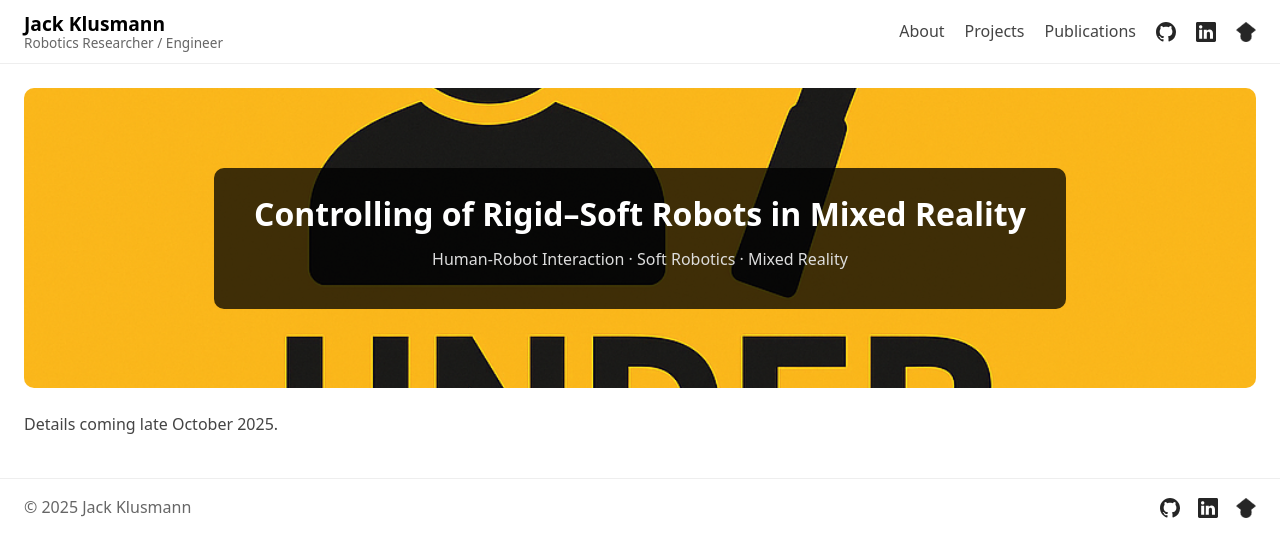
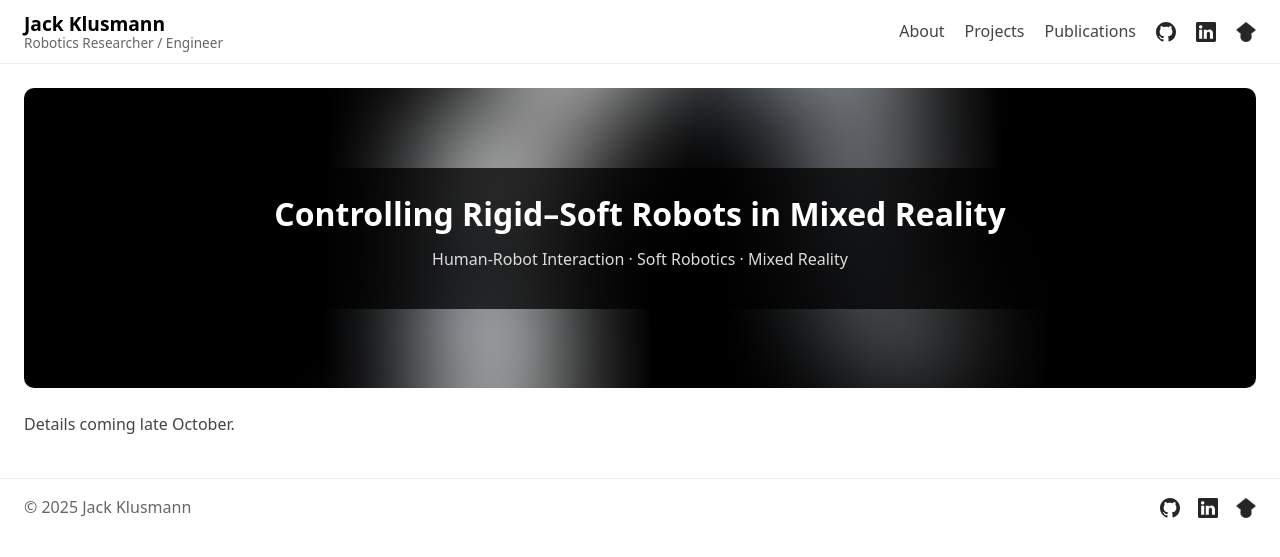
Before and after one commit to Jack-Klusmann/jack-klusmann.github.io, a Jekyll site: the page built from _projects/human_robot_interaction.md, in a window 1280 px wide. Shown: the top 557 px of the page. Built offline with Jekyll 4.4.1, drawn with Linux system fonts in a browser that asks for light colours.

Commit message:
Updated projects

```diff
--- a/_projects/human_robot_interaction.md
+++ b/_projects/human_robot_interaction.md
@@ -1,10 +1,10 @@
 ---
-title: "Controlling of Rigid–Soft Robots in Mixed Reality"
-short: "Details coming late October 2025."
+title: "Controlling Rigid–Soft Robots in Mixed Reality"
+short: "Details coming late October."
 tags: ["Human-Robot Interaction", "Soft Robotics", "Mixed Reality"]
-hero: "/assets/construction.png"
-thumb: "/assets/construction.png"
+hero: "/assets/hybrid_blurred.png"
+thumb: "/assets/hybrid_blurred.png"
 weight: 2025
 ---
 
-Details coming late October 2025.
+Details coming late October.
```
Also changed, not shown: assets/hybrid_blurred.png (added), 2 other files.
